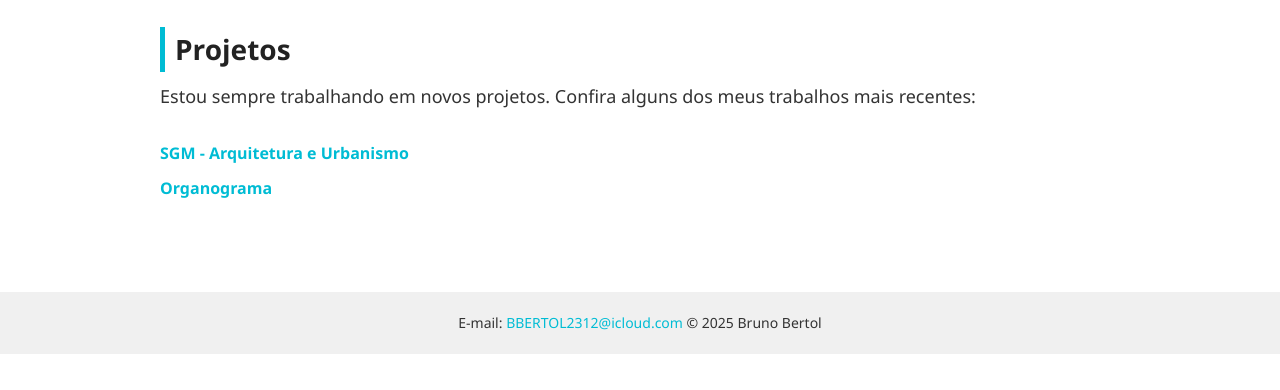
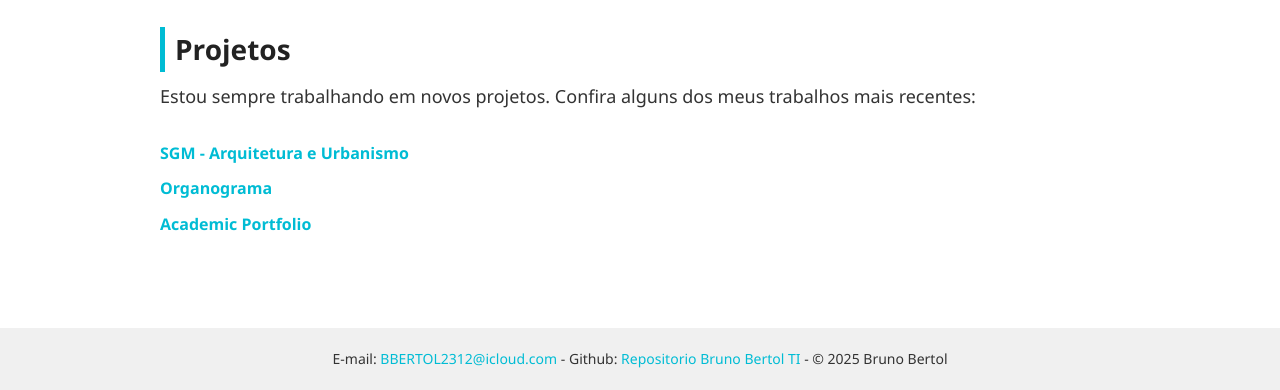
Before and after one commit to Bruno-Bertol-TI/academic-portfolio, a plain HTML site: page index.html in a window 1280 px wide. Shown: the part 664-1054 px from the top of the page. Before the commit the page ends 1018 px from the top, so only its background shows below. Drawn offline with Linux system fonts and the light colour scheme.

Commit message:
feat: atualização do rodapé com redes sociais e melhoria na seção de projetos com descrições

```diff
--- a/index.html
+++ b/index.html
@@ -72,12 +72,13 @@
             <div class="projetos-container">
                 <ul class="projetos-lista">
                     <li><a href="https://sgm-ten.vercel.app/" target="_blank">SGM - Arquitetura e Urbanismo</a></li>
-                    <li><a href="https://vercel.com/bruno-bertol-tis-projects?repo=https://github.com/Bruno-Bertol-TI/Organograma">Organograma</a></li>
+                    <li><a href="https://organograma-five-sigma.vercel.app/">Organograma</a></li>
+                    <li><a href="https://academic-portfolio-nine.vercel.app/" target="_blank">Academic Portfolio</a></li>
                 </ul>
         </section>
     </main>
     <footer>
-        <p>E-mail: <a href="mailto:BBERTOL2312@icloud.com">BBERTOL2312@icloud.com</a>  © 2025 Bruno Bertol</p>
+        <p>E-mail: <a href="mailto:BBERTOL2312@icloud.com">BBERTOL2312@icloud.com</a> -  Github: <a href="https://github.com/Bruno-Bertol-TI">Repositorio Bruno Bertol TI</a> - © 2025 Bruno Bertol</p>
     </footer>
 </body>
 </html>
```
